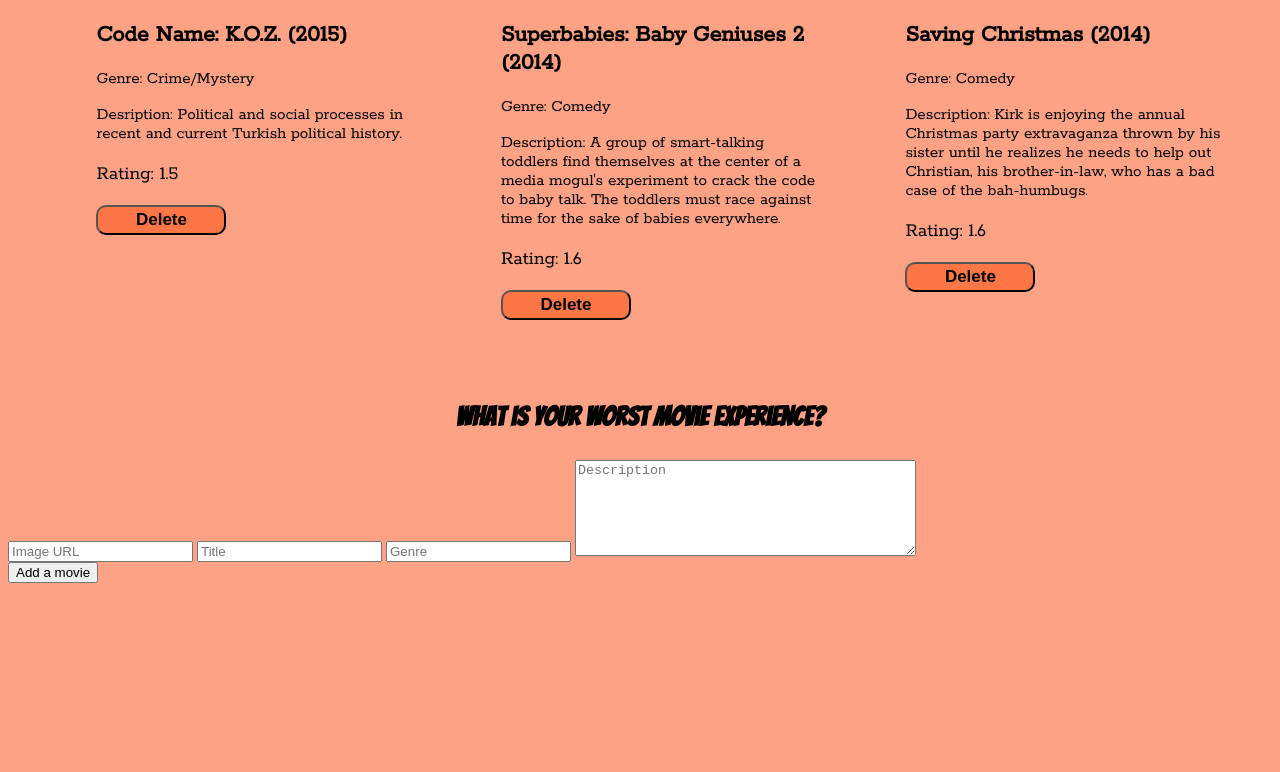
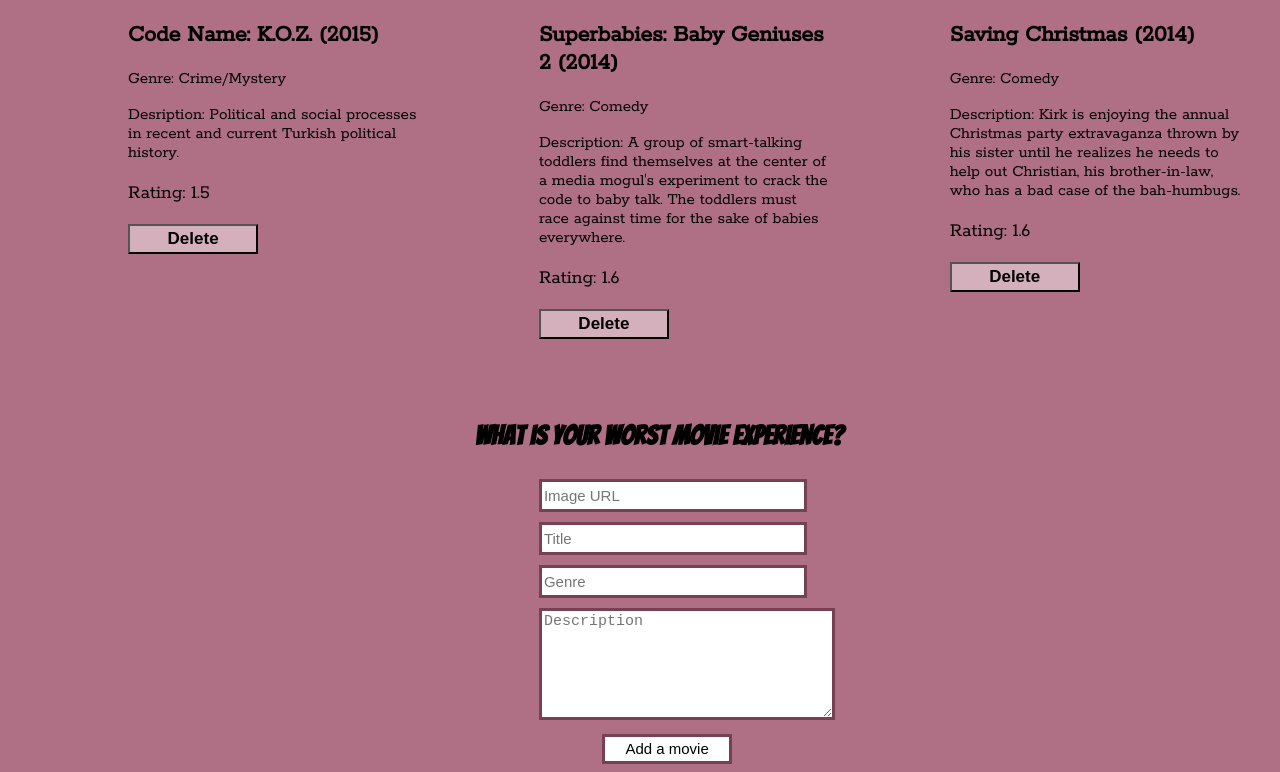
Before and after one commit to DinaOC/movies-backbone, a website: page index.html in a window 1280 px wide. Shown: the part 489-1261 px from the top of the page. Before the commit the page ends 1080 px from the top, so only its background shows below. Drawn offline with Linux system fonts and the light colour scheme.

Commit message:
added styles

```diff
--- a/index.html
+++ b/index.html
@@ -22,7 +22,7 @@
   <input type="text" name="image" placeholder="Image URL">
   <input type="text" name="title" placeholder="Title">
   <input type="text" name="genre" placeholder="Genre">
-  <textarea type="text" name="desc" rows="6" cols="40" placeholder="Description"></textarea>
+  <textarea type="text" name="desc" rows="6" cols="30" placeholder="Description"></textarea>
 </form>
 <div class="add-new">
      <button type="button" name="button">Add a movie</button>
--- a/main.css
+++ b/main.css
@@ -1,13 +1,13 @@
 body {
-  background-color: #fea285;
+  background-color: #af6f84;
 
 }
 
 article {
   display: inline-block;
   vertical-align: top;
-  width: 25%;
-  margin-left: 7%;
+  width: 23%;
+  margin-left: 9.5%;
 }
 
 h1, h3 {
@@ -33,6 +33,7 @@ font-family: 'Rokkitt', serif;
 .bottom {
   font-size: 27px;
   margin-top: 80px;
+  margin-left: 3%;
 
 }
 
@@ -53,11 +54,36 @@ p {
   height: 30px;
   font-size: 17px;
   font-weight: bold;
-  border-radius: 10px;
-  background-color: #fd7645;
+  background-color: #d3b0bc;
   padding: 1px;
 }
 
 .ratings {
   font-size: 20px;
 }
+
+input {
+  width:20.4%;
+  height: 25px;
+  display: block;
+  margin-left: 42%;
+  margin-bottom: 10px;
+  font-size: 15px;
+  border: 3px solid #764253;
+}
+
+textarea {
+  margin-left: 42%;
+  font-size: 15px;
+  border: 3px solid #764253;
+}
+
+.add-new button {
+  margin-left: 47%;
+  width:130px;
+  height: 30px;
+  margin-top: 10px;
+  font-size: 15px;
+  border: 3px solid #764253;
+  background-color: white;
+}
--- a/main.js
+++ b/main.js
@@ -9,6 +9,8 @@ templates.movies = [
 "<button class='delete'>Delete</button>",
 "</article>"
 ].join('');
+
+
 $(document).ready(function(){
 page.init();
 
@@ -33,7 +35,7 @@ $('.add-new').on('click',function(event){
     title: $('input[name="title"]').val(),
     genre: $('input[name="genre"]').val(),
     image: $('input[name="image"]').val(),
-    desc: $('input[name="desc"]').val(),
+    desc: $('textarea[name="desc"]').val(),
 
   };
   var myMovie = new MoviesModel(newMovie);
```
